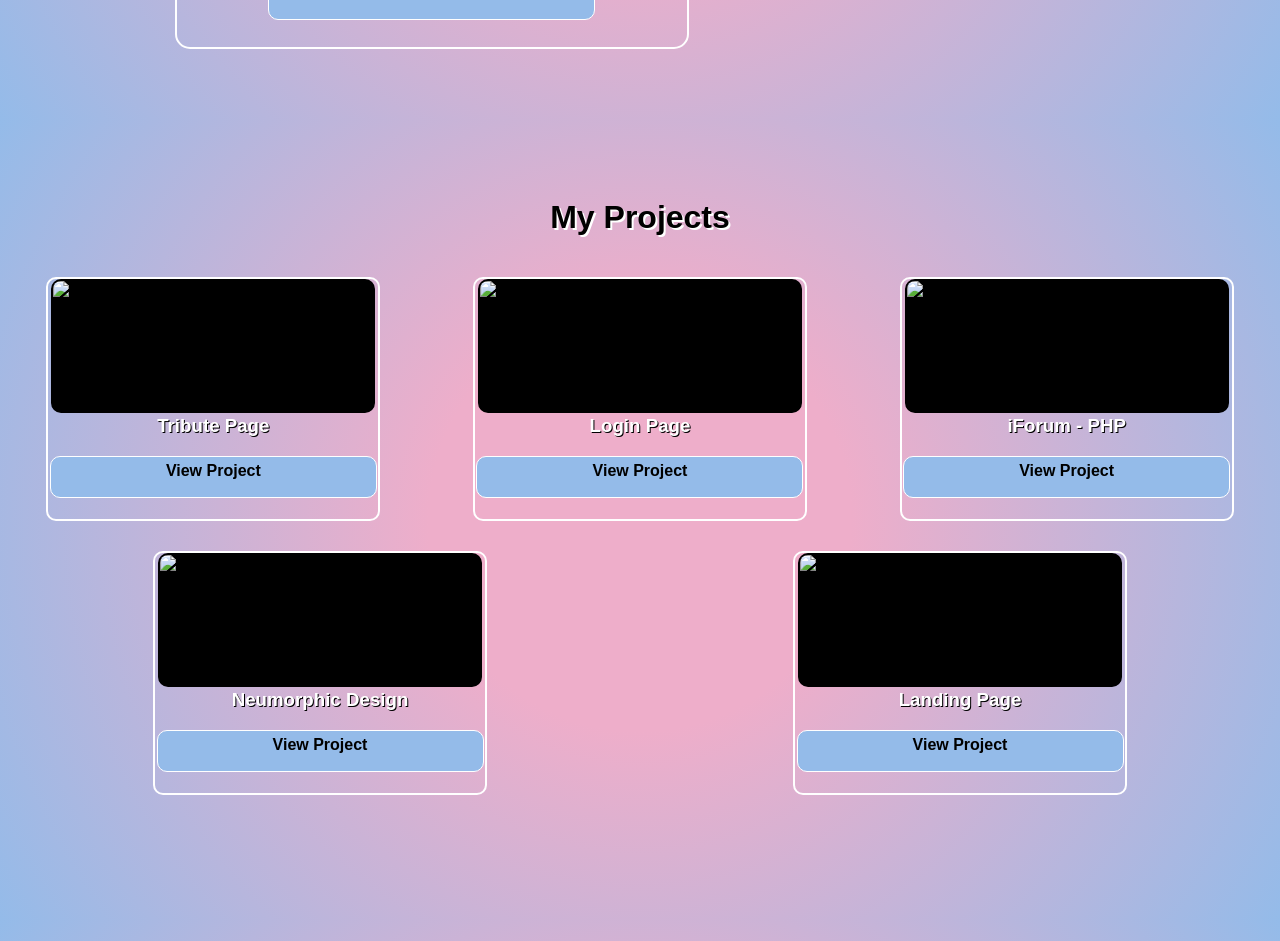
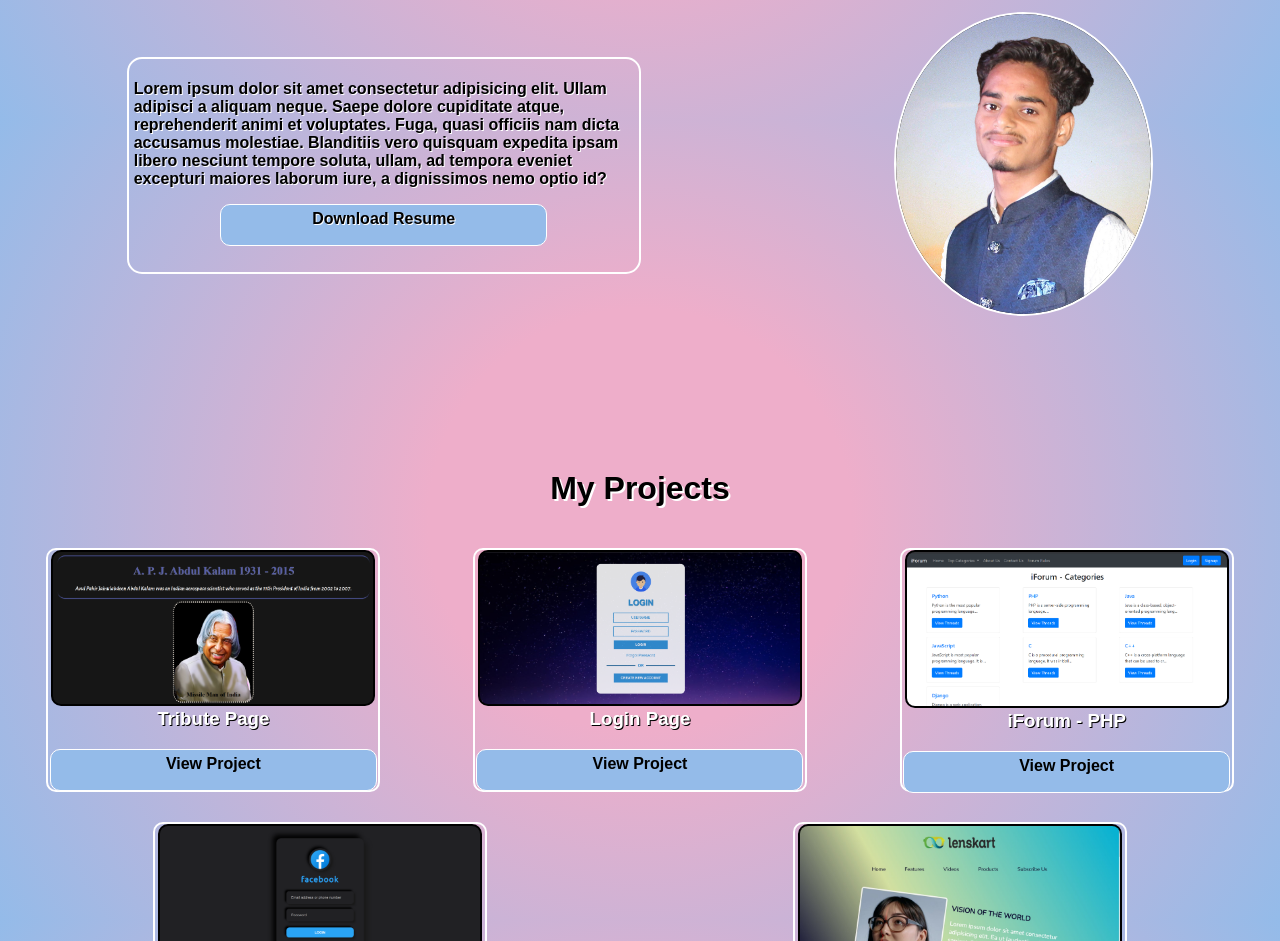
Before and after one commit to ChandanK1701/portfolio, a plain HTML site: page index.html in a window 1280 px wide. Shown: the part 680-1621 px from the top of the page. Drawn offline with Linux system fonts and the light colour scheme; the site is published under a folder, as on GitHub Pages, so addresses that start at the root find nothing.

Commit message:
Update index.html

```diff
--- a/index.html
+++ b/index.html
@@ -26,7 +26,7 @@
 
     <div class="hero">
         <div class="hero-img">
-            <img src="/img/img-chandan-edited.png" alt="Image">
+            <img src="img/img-chandan-edited.png" alt="Image">
         </div>
         <div class="hero-intro">
             <h1>Hi, I'm Chandan.</h1>
@@ -45,7 +45,7 @@
                 <a href="/resume/resume.pdf" download><h4>Download Resume</h4></a>
             </div>
             <div class="img-about">
-                <img src="/img/img-chandan-edited.png" alt="Image">
+                <img src="img/img-chandan-edited.png" alt="Image">
             </div>
         </div>
     </section>
@@ -54,27 +54,27 @@
         <h1>My Projects</h1>
         <div class="projects">
             <div class="project-card">
-                <img src="/img/tribute-page.png" alt="Tribute Page">
+                <img src="img/tribute-page.png" alt="Tribute Page">
                 <h3>Tribute Page</h3>
                 <a href="https://codepen.io/iam_chandan17/full/GRWmvqq" target="_blank"><h4>View Project</h4></a>
             </div>
             <div class="project-card">
-                <img src="/img/login-page.png" alt="Login Page">
+                <img src="img/login-page.png" alt="Login Page">
                 <h3>Login Page</h3>
                 <a href="https://codepen.io/iam_chandan17/full/QWpEjQo" target="_blank"><h4>View Project</h4></a>
             </div>
             <div class="project-card">
-                <img src="/img/iforum.png" alt="iForum">
+                <img src="img/iforum.png" alt="iForum">
                 <h3>iForum - PHP</h3>
                 <a href="#null" target="_blank"><h4>View Project</h4></a>
             </div>
             <div class="project-card">
-                <img src="/img/neumorphic-design.png" alt="Neumorphic Design">
+                <img src="img/neumorphic-design.png" alt="Neumorphic Design">
                 <h3>Neumorphic Design</h3>
                 <a href="https://codepen.io/iam_chandan17/full/YzZWryo" target="_blank"><h4>View Project</h4></a>
             </div>
             <div class="project-card">
-                <img src="/img/landing-page.jpg" alt="Landing Page">
+                <img src="img/landing-page.jpg" alt="Landing Page">
                 <h3>Landing Page</h3>
                 <a href="https://codepen.io/iam_chandan17/full/qBVQqEy" target="_blank"><h4>View Project</h4></a>
             </div>
@@ -212,7 +212,7 @@ style=" fill:#000000;"><path fill="#1e88e5" d="M34,42H14c-4.411,0-8-3.589-8-8V14
 <!-- </a> -->
 
 <!-- ==============Call=============== -->
-<a href="tel:+918434486490">
+<!-- <a href="tel:+918434486490"> -->
 
 </a>
 
```
